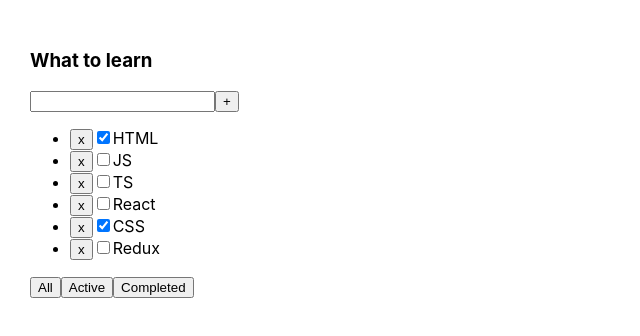
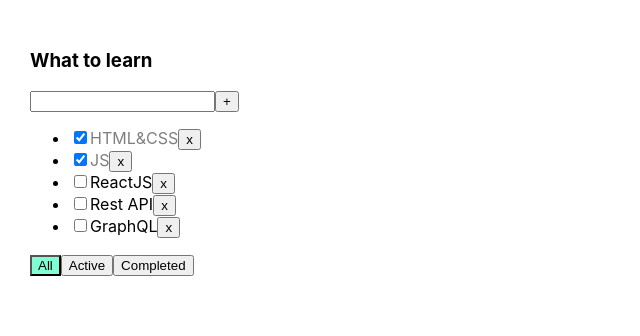
Before and after one commit to MitPalVach/todo, a React (Create React App) app: page / in a window 1280 px wide. Shown: the top 336 px of the page, without its empty margins (0-640 px from the left). Built offline with nearby package versions, Linux system fonts and the light colour scheme.

Commit message:
4 lesson

```diff
--- a/src/App.css
+++ b/src/App.css
@@ -6,3 +6,19 @@
 .App > div {
   margin-right: 50px;
 }
+
+.error {
+  border: red 4px solid;
+}
+
+.error-message {
+  color: red;
+}
+
+.active-filter {
+  background-color: aquamarine;
+}
+
+.is-done {
+  opacity: 0.5;
+}
--- a/src/App.tsx
+++ b/src/App.tsx
@@ -1,54 +1,65 @@
 import React, {useState} from 'react';
 import './App.css';
-import Todolist, {tasksType} from "./Todolist";
+import {Todolist} from './Components/Todolist/Todolist'
 import {v1} from 'uuid';
 
 
-export type keyType = 'All' | 'Active' | 'Completed'
+export type FilterValuesType = "all" | "active" | "completed";
 
 function App() {
 
-    let [tasks, setTasks] = useState<tasksType[]>([
-        {id: v1(), title: 'HTML', isDone: true},
-        {id: v1(), title: 'JS', isDone: false},
-        {id: v1(), title: 'TS', isDone: false},
-        {id: v1(), title: 'React', isDone: false},
-        {id: v1(), title: 'CSS', isDone: true},
-        {id: v1(), title: 'Redux', isDone: false}
-    ])
-    let [filter, setFilter] = useState<keyType>('All')
+    let [tasks, setTasks] = useState([
+        {id: v1(), title: "HTML&CSS", isDone: true},
+        {id: v1(), title: "JS", isDone: true},
+        {id: v1(), title: "ReactJS", isDone: false},
+        {id: v1(), title: "Rest API", isDone: false},
+        {id: v1(), title: "GraphQL", isDone: false},
+    ]);
 
     function removeTask(id: string) {
-        let filteredTasks = tasks.filter(t => t.id !== id)
+        let filteredTasks = tasks.filter(t => t.id != id);
         setTasks(filteredTasks);
     }
 
-    function changeFilter(key: keyType) {
-        setFilter(key);
+    function addTask(title: string) {
+        let task = {id: v1(), title: title, isDone: false};
+        let newTasks = [task, ...tasks];
+        setTasks(newTasks);
     }
 
-    function addTask(newTitle:string) {
-        let newTask = {id: v1(), title: newTitle, isDone: false}
-        setTasks([newTask, ...tasks])
+    function changeTaskStatus(taskId: string, isDone: boolean) {
+        const changeTask = tasks.find(t => t.id === taskId)
+        if (changeTask) {
+            changeTask.isDone = isDone
+            setTasks([...tasks])
+        }
     }
 
-    let copyTasks = tasks;
-    if (filter === 'Active') {
-        copyTasks = copyTasks.filter(t => !t.isDone)
+    let [filter, setFilter] = useState<FilterValuesType>("all");
+
+    let tasksForTodolist = tasks;
+
+    if (filter === "active") {
+        tasksForTodolist = tasks.filter(t => !t.isDone);
     }
-    if (filter === 'Completed') {
-        copyTasks = copyTasks.filter(t => t.isDone)
+    if (filter === "completed") {
+        tasksForTodolist = tasks.filter(t => t.isDone);
+    }
+
+    function changeFilter(value: FilterValuesType) {
+        setFilter(value);
     }
 
 
     return (
         <div className="App">
-            <Todolist
-                title={'What to learn'}
-                tasks={copyTasks}
-                addTask={addTask}
-                removeTask={removeTask}
-                changeFilter={changeFilter}
+            <Todolist title="What to learn"
+                      tasks={tasksForTodolist}
+                      removeTask={removeTask}
+                      changeFilter={changeFilter}
+                      addTask={addTask}
+                      changeTaskStatus={changeTaskStatus}
+                      filter={filter}
             />
         </div>
     );
--- /dev/null
+++ b/src/Components/Todolist/Todolist.tsx
@@ -0,0 +1,86 @@
+import React, {ChangeEvent, useState, KeyboardEvent} from "react";
+import {FilterValuesType} from "../../App";
+
+
+type TaskType = {
+    id: string
+    title: string
+    isDone: boolean
+}
+type PropsType = {
+    title: string
+    tasks: Array<TaskType>
+    removeTask: (taskId: string) => void
+    changeFilter: (value: FilterValuesType) => void
+    addTask: (title: string) => void
+    changeTaskStatus: (taskId: string, isDone: boolean) => void
+    filter: FilterValuesType
+}
+
+export function Todolist(props: PropsType) {
+
+    let [title, setTitle] = useState("")
+    let [error, setError] = useState<null | string>(null)
+
+    const addTask = () => {
+        if (title.trim()) {
+            props.addTask(title.trim());
+        } else {
+            setError('Need title')
+        }
+        setTitle("");
+    }
+
+    const onChangeHandler = (e: ChangeEvent<HTMLInputElement>) => {
+        setTitle(e.currentTarget.value)
+        setError(null)
+    }
+
+    const onKeyPressHandler = (e: KeyboardEvent<HTMLInputElement>) => {
+        if (e.key === 'Enter') {
+            addTask();
+        }
+    }
+
+    const onFilterClickHandler = (filterValue: FilterValuesType) => () => props.changeFilter(filterValue);
+
+    return <div>
+        <h3>{props.title}</h3>
+        <div>
+            <input value={title}
+                   className={error ? 'error' : ''}
+                   onChange={onChangeHandler}
+                   onKeyDown={onKeyPressHandler}
+            />
+            <button onClick={addTask}>+</button>
+            {error && <div className={error ? '' : 'error-message'}>Field is required</div>}
+        </div>
+        <ul>
+            {
+                props.tasks.map(t => {
+
+                    const onClickHandler = () => props.removeTask(t.id)
+                    const onChangeTaskStatusHandler = (e: ChangeEvent<HTMLInputElement>) =>
+                        props.changeTaskStatus(t.id, e.currentTarget.checked);
+
+                    return <li key={t.id}>
+                        <input type="checkbox" checked={t.isDone} onChange={onChangeTaskStatusHandler}/>
+                        <span className={t.isDone ? 'is-done' : ''}>{t.title}</span>
+                        <button onClick={onClickHandler}>x</button>
+                    </li>
+                })
+            }
+        </ul>
+        <div>
+            <button className={props.filter === 'all' ? 'active-filter' : ''}
+                    onClick={onFilterClickHandler('all')}>All
+            </button>
+            <button className={props.filter === 'active' ? 'active-filter' : ''}
+                    onClick={onFilterClickHandler('active')}>Active
+            </button>
+            <button className={props.filter === 'completed' ? 'active-filter' : ''}
+                    onClick={onFilterClickHandler('completed')}>Completed
+            </button>
+        </div>
+    </div>
+}
--- a/src/Todolist.tsx
+++ /dev/null
@@ -1,58 +0,0 @@
-import React from "react";
-import {keyType} from "./App";
-import Button from "./Components/Button";
-import Input from "./Components/Input";
-
-
-export type tasksType = {
-    id: string
-    title: string
-    isDone: boolean
-}
-type inputType = {
-    title: string
-    tasks: tasksType[]
-    removeTask: (id: string) => void
-    changeFilter: (key: keyType) => void
-    addTask: (newTitle:string) => void
-}
-const Todolist = (props: inputType) => {
-    const changeFilterHandlerAll = () => {
-        props.changeFilter('All')
-    }
-    const changeFilterHandlerActive = () => {
-        props.changeFilter('Active')
-    }
-    const changeFilterHandlerCompleted = () => {
-        props.changeFilter('Completed')
-    }
-
-    return (
-        <div>
-            <h3>{props.title}</h3>
-            <div>
-                <Input callBack={(newTitle:string)=>props.addTask(newTitle)}/>
-            </div>
-            <ul>
-                {props.tasks.map((t) => {
-                    const removeTaskHandler = () => props.removeTask(t.id)
-
-                    return (
-                        <li key={t.id}>
-                            <Button callBack={removeTaskHandler} value={'x'}/>
-                            <input type="checkbox" checked={t.isDone}/>
-                            <span>{t.title}</span>
-                        </li>
-                    )
-                })}
-            </ul>
-            <div>
-                <Button callBack={changeFilterHandlerAll} value={'All'}/>
-                <Button callBack={changeFilterHandlerActive} value={'Active'}/>
-                <Button callBack={changeFilterHandlerCompleted} value={'Completed'}/>
-            </div>
-        </div>
-    )
-}
-
-export default Todolist;
```
Also changed, not shown: src/Components/Button/Button.tsx (renamed from src/Components/Button.tsx), src/Components/Input/Input.tsx (renamed from src/Components/Input.tsx).
